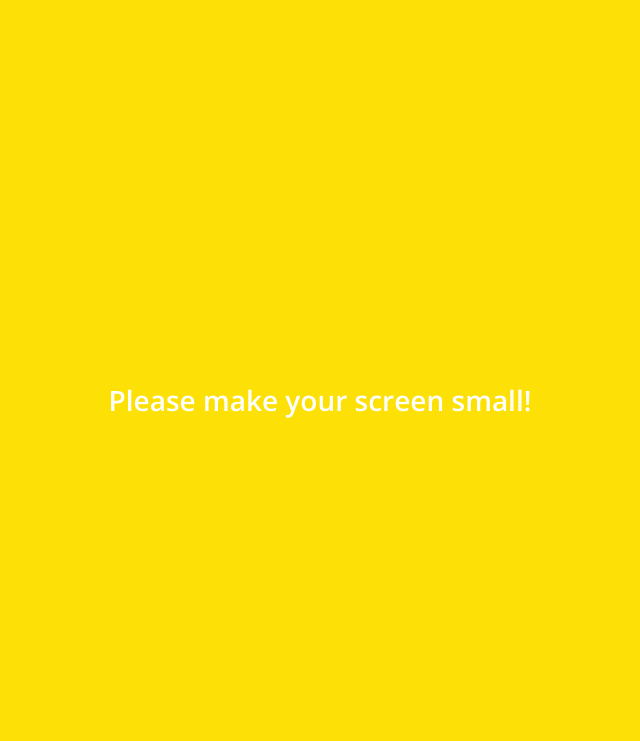
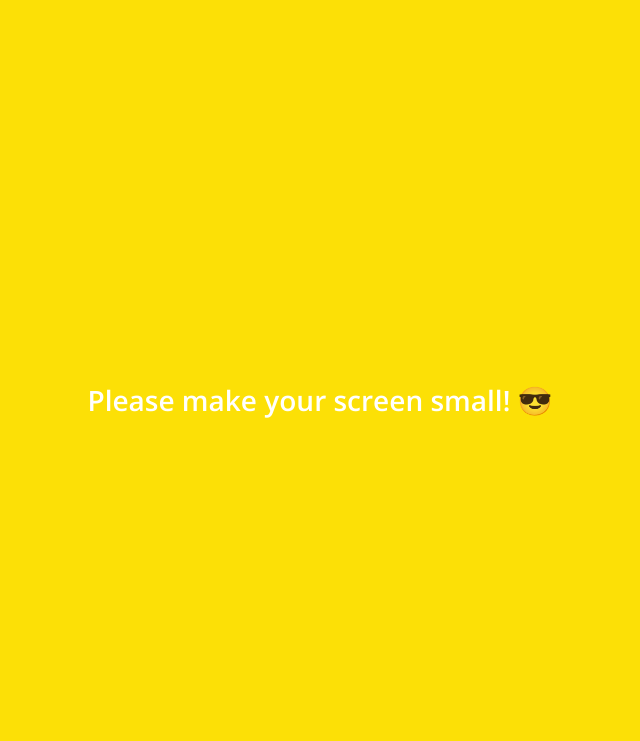
Before and after one commit to JOOHYUN-KANG/kakao-clone-jh, a plain HTML site: page chat.html in a window 1280 px wide. Shown: the top 741 px of the page, without its empty margins (320-960 px from the left). Drawn offline with nearby package versions, Linux system fonts and the light colour scheme.

Commit message:
Added Emoji
😎

```diff
--- a/chat.html
+++ b/chat.html
@@ -102,7 +102,7 @@
       </div>
     </div>
     <div class="bigScreen">
-      <span class="bigScreen__text">Please make your screen small!</span>
+      <span class="bigScreen__text">Please make your screen small! 😎</span>
     </div>
   </body>
 </html>
```
Also changed, not shown: find.html (+1 -1 lines), friends.html (+1 -1 lines), index.html (+1 -1 lines), more.html (+1 -1 lines), settings.html (+1 -1 lines).
